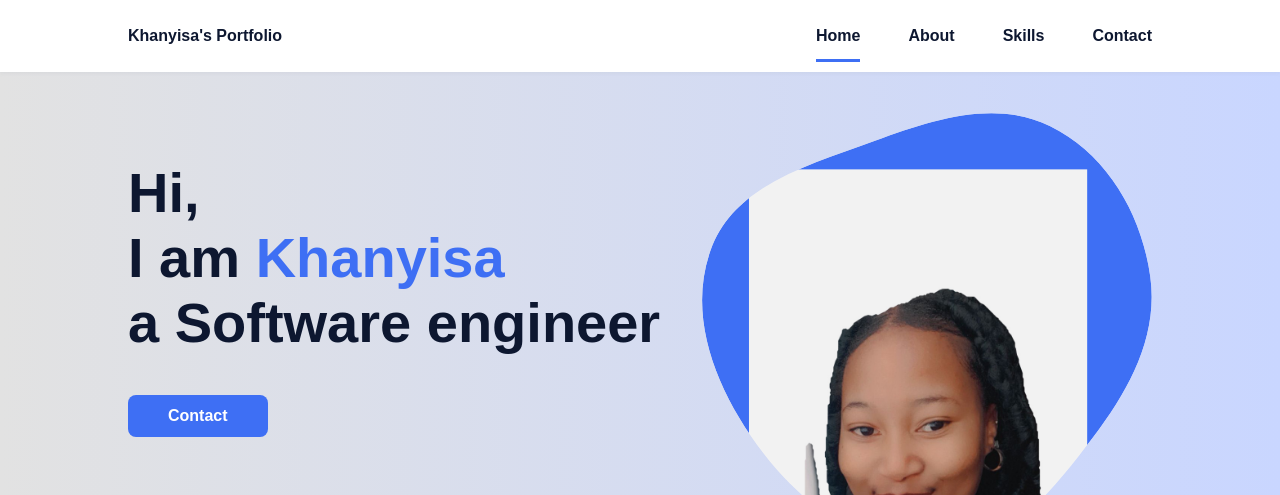
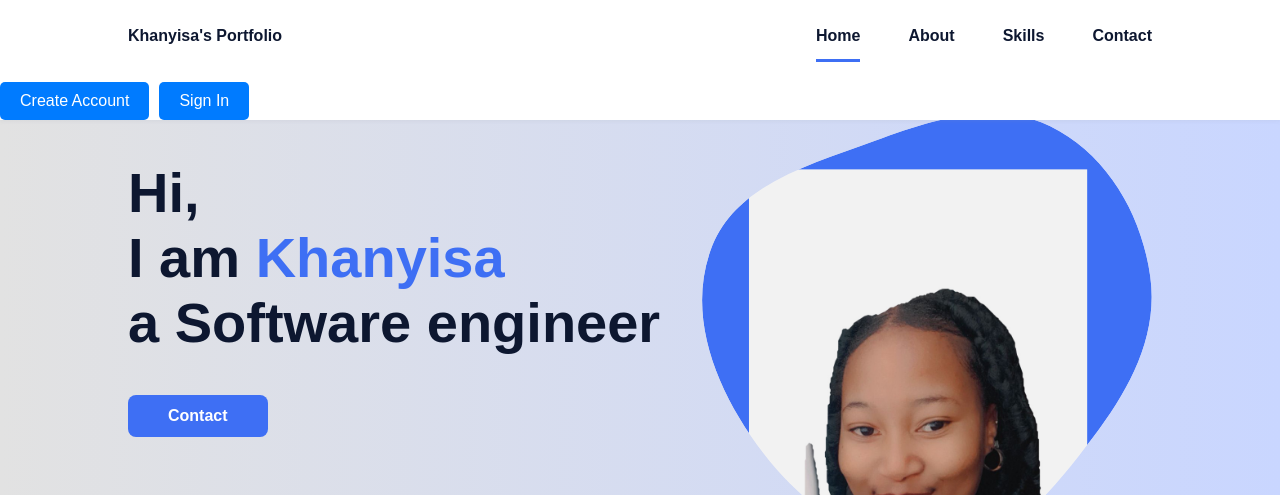
Before and after one commit to Khanyicou/responsive-portfolio-, a website: page index.html in a window 1280 px wide. Shown: the top 495 px of the page. Drawn offline with nearby package versions, Linux system fonts and the light colour scheme.

Commit message:
Update index.html

```diff
--- a/index.html
+++ b/index.html
@@ -33,6 +33,13 @@
                     <i class='bx bx-menu'></i>
                 </div>
             </nav>
+            <!-- Create Account and Sign In buttons outside the nav menu -->
+    <div class="auth-buttons">
+        <a href="#" class="btn" id="register">Create Account</a>
+        <a href="#" class="btn" id="login">Sign In</a>
+    </div>
+
+
         </header>
 
         <main class="l-main">
```
